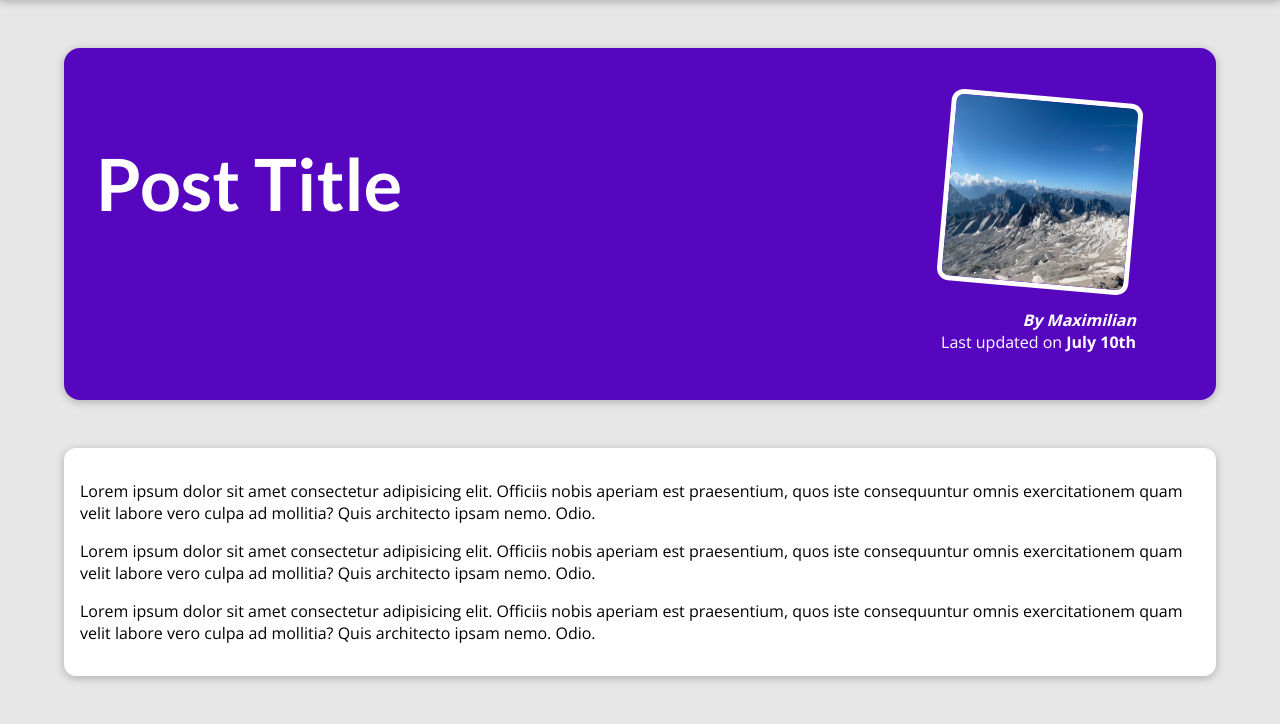
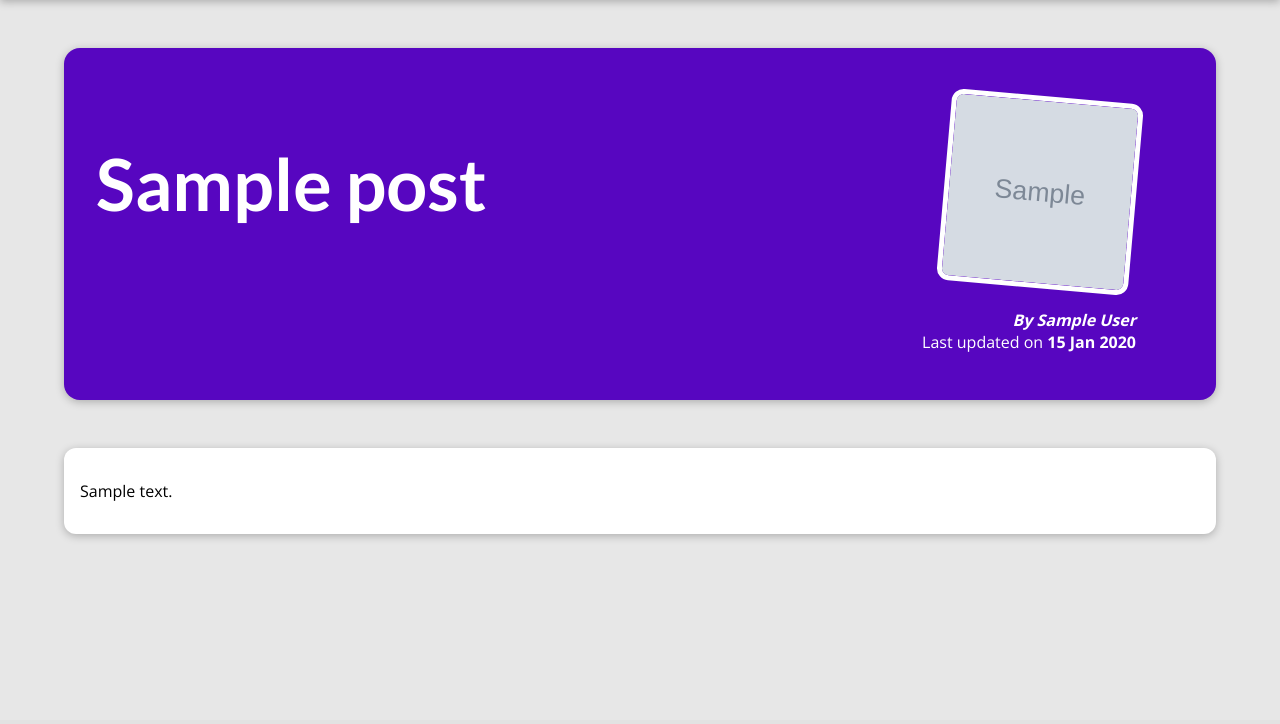
Before and after one commit to helalcse2k/my_site, a Django app: template blog/templates/blog/post-detail.html in a window 1280 px wide. Shown: the part 80-804 px from the top of the page. After the commit the page ends 618 px from the top, so only its background shows below. Run offline with Django 5.2, Linux system fonts and the light colour scheme; the template is opened without the code that fills it: most values are stand-ins (such as "Sample title", 1, 10 or a date in 2020); grey boxes marked "Sample" are stand-in pictures.

Commit message:
added post-detail and all posts dynamically

```diff
--- a/blog/templates/blog/index.html
+++ b/blog/templates/blog/index.html
@@ -23,7 +23,9 @@ My Blog
   <h2>My Latest Thoughts</h2>
 
   <ul>
-    {% include "blog/includes/post.html" %}
+    {% for post in posts %}
+      {% include "blog/includes/post.html" %}
+    {% endfor %}
   </ul>
 </section>
 
--- a/blog/templates/blog/post-detail.html
+++ b/blog/templates/blog/post-detail.html
@@ -2,7 +2,7 @@
 {% load static %}
 
 {% block title %}
-This Post Title
+{{ post.title }}
 {% endblock %}
 
 {% block css_files %}
@@ -11,29 +11,15 @@ This Post Title
 
 {% block content %}
 <section id="summary">
-  <h2>Post Title</h2>
+  <h2>{{ post.title }}</h2>
   <article>
-    <img src="{% static "blog/images/mountains.jpg" %}" alt="Post Title" />
-    <address>By Maximilian</address>
-    <div>Last updated on <time>July 10th</time></div>
+    <img src="{% static "blog/images/"|add:post.image %}" alt="{{ post.title }}" />
+    <address>By {{ post.author }}</address>
+    <div>Last updated on <time>{{ post.date|date:"d M Y" }}</time></div>
   </article>
 </section>
 
 <main>
-  <p>
-    Lorem ipsum dolor sit amet consectetur adipisicing elit. Officiis nobis
-    aperiam est praesentium, quos iste consequuntur omnis exercitationem quam
-    velit labore vero culpa ad mollitia? Quis architecto ipsam nemo. Odio.
-  </p>
-  <p>
-    Lorem ipsum dolor sit amet consectetur adipisicing elit. Officiis nobis
-    aperiam est praesentium, quos iste consequuntur omnis exercitationem quam
-    velit labore vero culpa ad mollitia? Quis architecto ipsam nemo. Odio.
-  </p>
-  <p>
-    Lorem ipsum dolor sit amet consectetur adipisicing elit. Officiis nobis
-    aperiam est praesentium, quos iste consequuntur omnis exercitationem quam
-    velit labore vero culpa ad mollitia? Quis architecto ipsam nemo. Odio.
-  </p>
+  {{ post.content|linebreaks }}
 </main>
 {% endblock %}
```
Also changed, not shown: blog/templates/blog/all-posts.html (+3 -6 lines), blog/templates/blog/includes/post.html (+4 -6 lines), blog/views.py (+17 -4 lines), blog/static/blog/index.css (indentation only).
